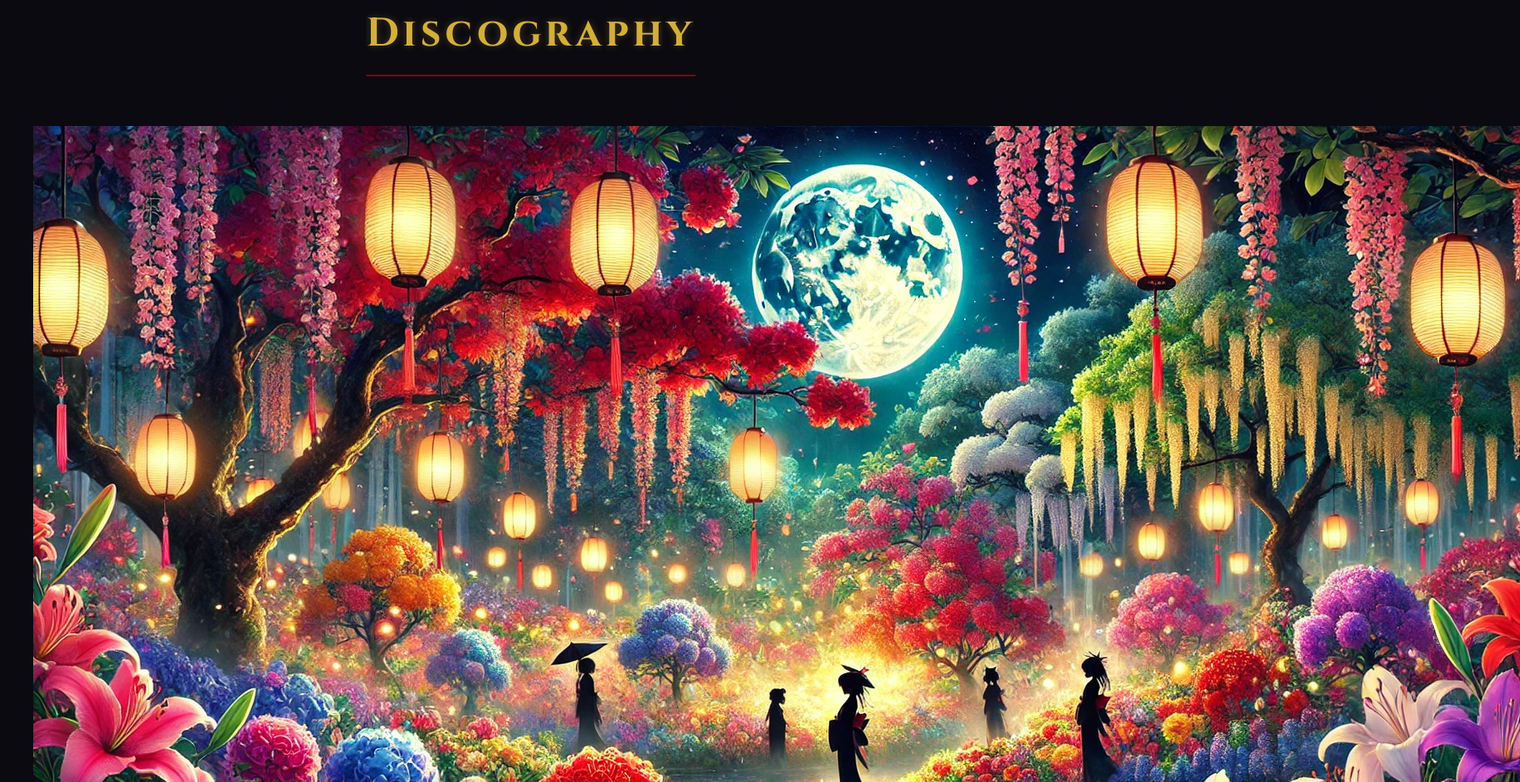
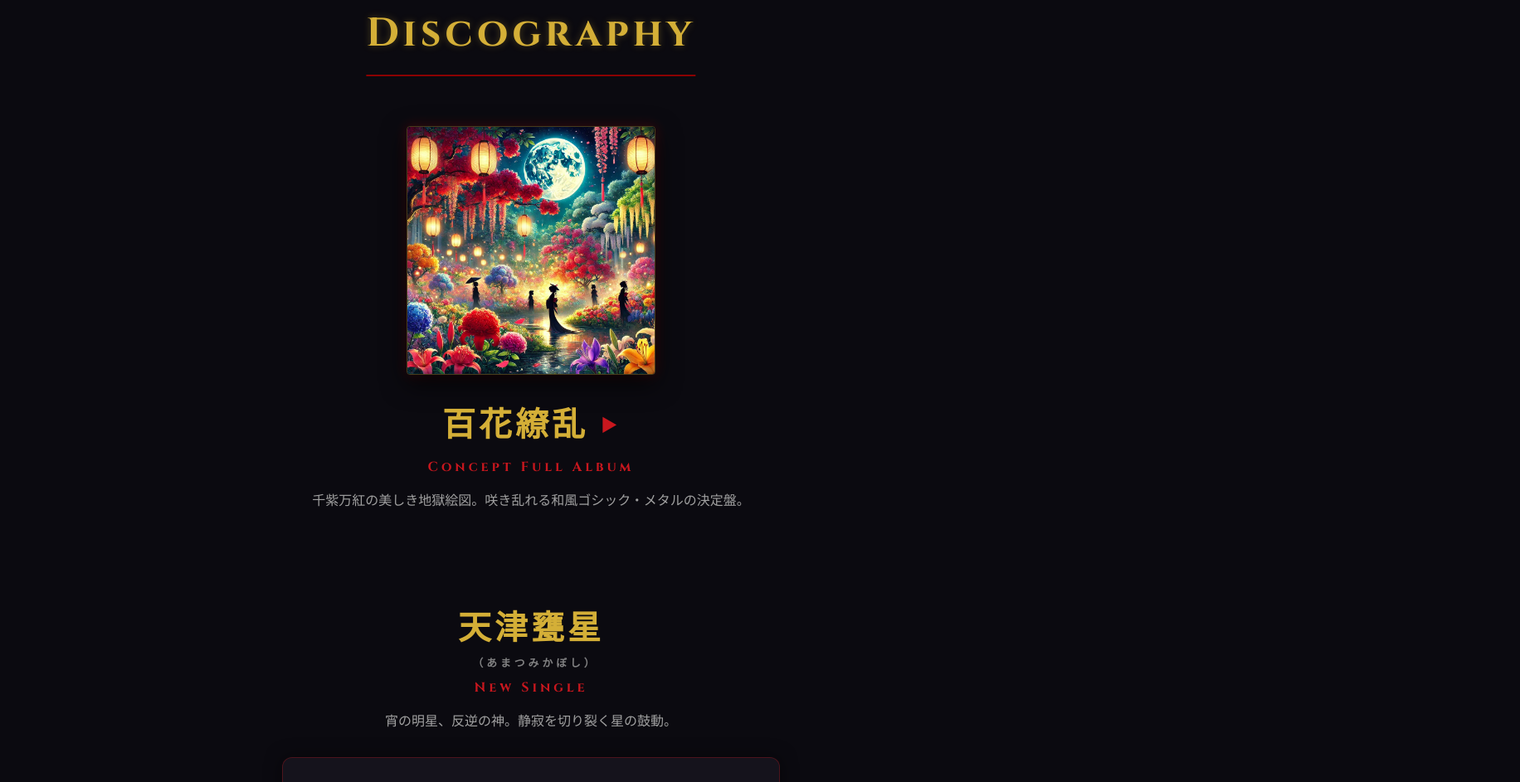
Before and after one commit to felis-catus-ai/feliscatus, a website: page index.html in a window 1280 px wide. Shown: the part 3467-4410 px from the top of the page at 83% size, 1832 px wide, since content can reach past the window. Drawn offline with Linux system fonts and the light colour scheme.

Commit message:
Add files via upload

```diff
--- a/index.html
+++ b/index.html
@@ -23,7 +23,7 @@
     <link
         href="https://fonts.googleapis.com/css2?family=Cinzel:wght@400;700&family=Noto+Serif+JP:wght@400;700;900&display=swap"
         rel="stylesheet">
-    <link rel="stylesheet" href="style.css">
+    <link rel="stylesheet" href="style.css?v=2">
 </head>
 <!-- Favicon package generated by Favicon.im Generator -->
 <link rel="icon" type="image/x-icon" href="favicon/favicon.ico">
@@ -192,7 +192,7 @@
         <p>&copy; 2026 FelisCatus Official. All rights reserved.</p>
     </footer>
 
-    <script src="main.js"></script>
+    <script src="main.js?v=2"></script>
 </body>
 
 </html>
--- a/style.css
+++ b/style.css
@@ -16,6 +16,11 @@
     margin: 0;
     padding: 0;
     box-sizing: border-box;
+}
+
+img {
+    max-width: 100%;
+    height: auto;
 }
 
 body {
@@ -314,9 +319,37 @@ h3,
 }
 
 /* Discography Section */
+.discography-item {
+    margin-bottom: 80px;
+    display: flex;
+    flex-direction: column;
+    align-items: center;
+}
+
+.jacket-wrapper {
+    width: 300px;
+    height: 300px;
+    margin-bottom: 30px;
+    border-radius: 4px;
+    overflow: hidden;
+    box-shadow: 0 10px 30px rgba(0, 0, 0, 0.8), 0 0 15px rgba(201, 23, 30, 0.3);
+    border: 1px solid rgba(212, 175, 55, 0.3);
+}
+
+.jacket-img {
+    width: 100%;
+    height: 100%;
+    object-fit: cover;
+    transition: var(--transition-standard);
+}
+
+.jacket-wrapper:hover .jacket-img {
+    transform: scale(1.05);
+}
+
 .album-info {
     text-align: center;
-    margin-bottom: 40px;
+    margin-bottom: 30px;
 }
 
 .album-title {
@@ -372,7 +405,8 @@ h3,
     border: 1px solid rgba(201, 23, 30, 0.3);
     padding: 30px;
     border-radius: 12px;
-    max-width: 800px;
+    width: 100%;
+    max-width: 600px;
     margin: 0 auto;
     box-shadow: 0 0 20px rgba(0, 0, 0, 0.5);
 }
```
